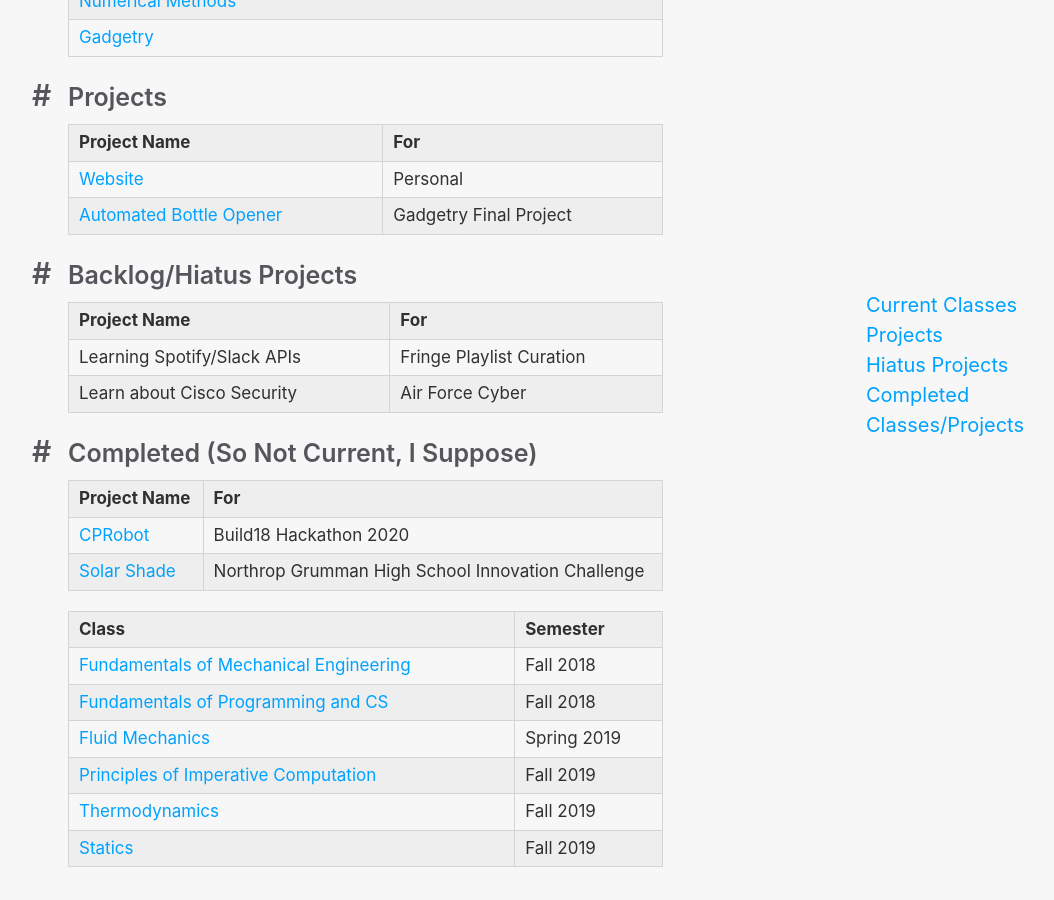
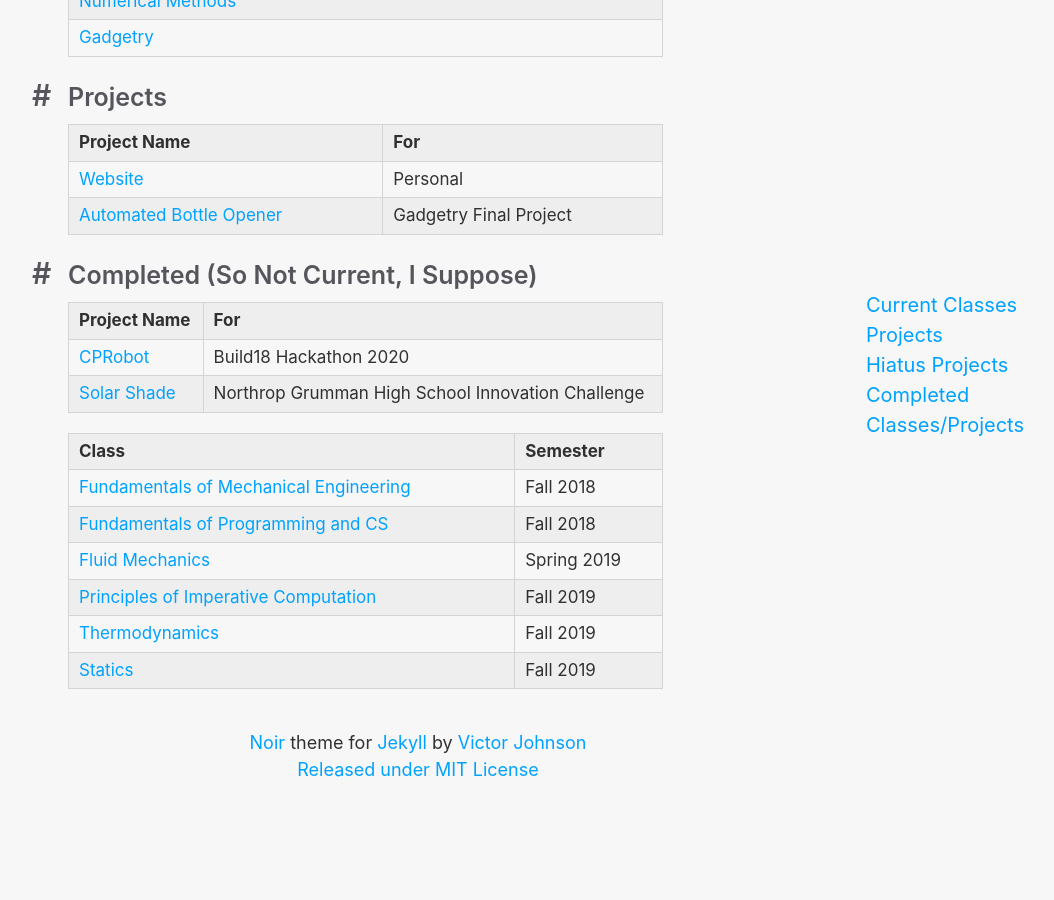
Before and after one commit to jamestorrissonwong/jtw, a Jekyll site: the page built from htmlpages/current.html, in a window 1280 px wide and 900 px high, scrolled down 551 px. Shown: the whole window, without its empty margins (222-1276 px from the left). Built offline with Jekyll 4.4.1, drawn with Linux system fonts in a browser that asks for light colours; after the commit the page ends 1374 px from its top, so only the background shows below that.

Commit message:
update 6/10

```diff
--- a/htmlpages/current.html
+++ b/htmlpages/current.html
@@ -56,23 +56,6 @@ This Semester I'm taking:
 </table>
 
 
-<h2 id="section3"><small>Backlog/Hiatus Projects</small></h2>
-
-<table>
-  <tr>
-    <th>Project Name</th>
-    <th>For</th>
-  </tr>
-  <tr>
-    <td>Learning Spotify/Slack APIs</td>
-    <td>Fringe Playlist Curation</td>
-  </tr>
-  <tr>
-    <td>Learn about Cisco Security</td>
-    <td>Air Force Cyber</td>
-  </tr>
-</table>
-
 <h2 id="section4"><small>Completed (So Not Current, I Suppose)</small></h2>
 
 <table>
--- a/htmlpages/sb.html
+++ b/htmlpages/sb.html
@@ -99,7 +99,7 @@ title: Scouting
     Other competitions were often based on individual performance, but many of the events at AMR, like<a
         href="https://www.youtube.com/watch?v=E4QI3YjJjiM">scuttlebutt</a>, <a
         href="https://www.youtube.com/watch?v=L313sZDRbQc">breeches buoy</a>, and pulling boat taught teamwork,
-    leadership, and followship skills.
+    leadership, and followship skills. AMR was always my favorite event, since you had to work as a tight-knit group in order to do well. Everyone going was willing to put in the time and effort to compete in this event, when most of my peers were more concerened about their grades. Now that I'm in college, I return to the regatta to judge various events, but mainly drill.
     <figure>
         <center><img src="{{ site.baseurl }}/assets/flotilla.JPG" style="width:100%"></center>
     </figure>
--- a/index.html
+++ b/index.html
@@ -4,6 +4,7 @@ title: Home
 ---
 
 Here are some links to some recent classes and projects:<br>
+<a href="/sm2020/">Summer Projects</a><br>
 <a href="/bottleopener/">Automated Bottle Opener</a><br>
 <a href="/imperative/">Principles of Imperative Computation</a><br>
 <a href="/polebot/">Pole Bot</a>
```
Also changed, not shown: htmlpages/frc.html (+4 -18 lines).
